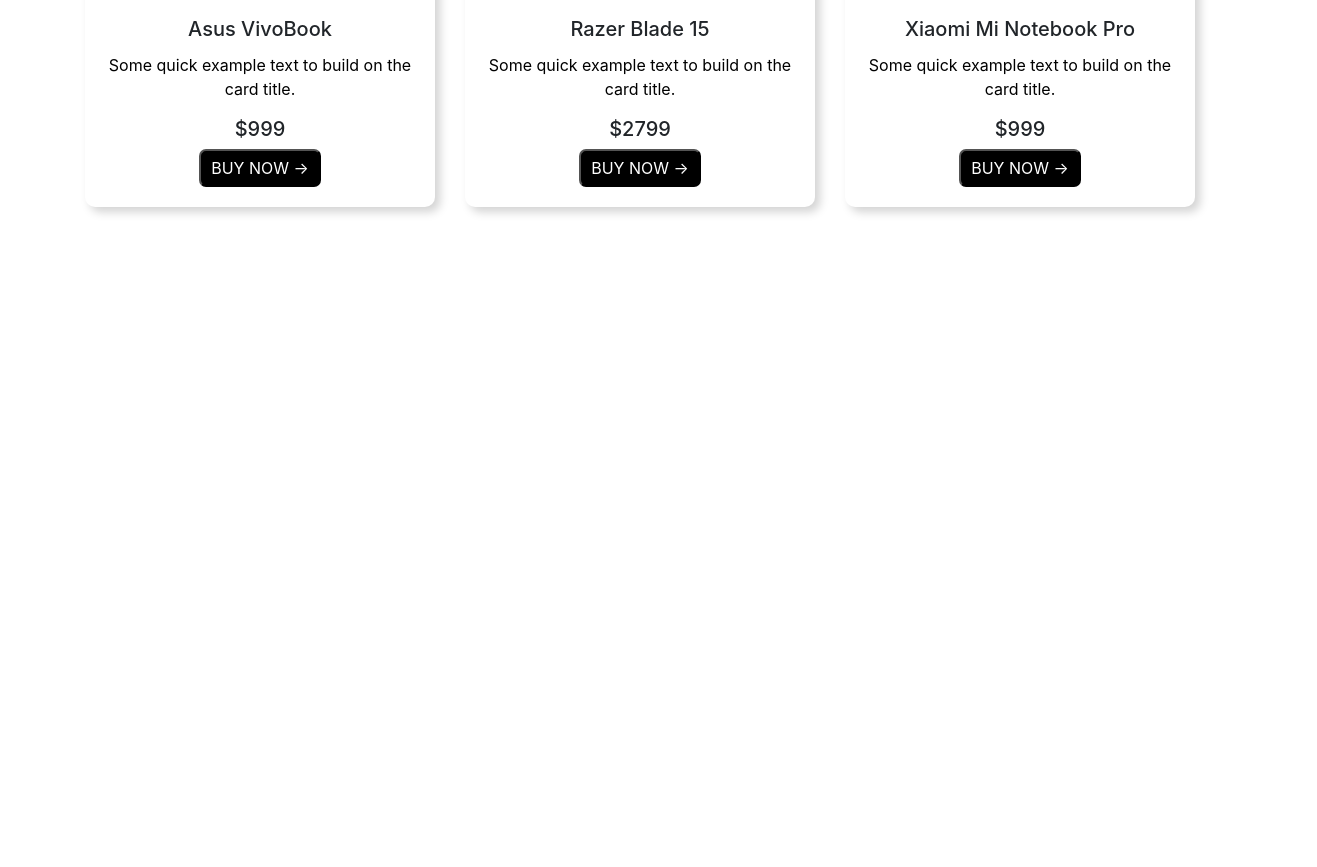
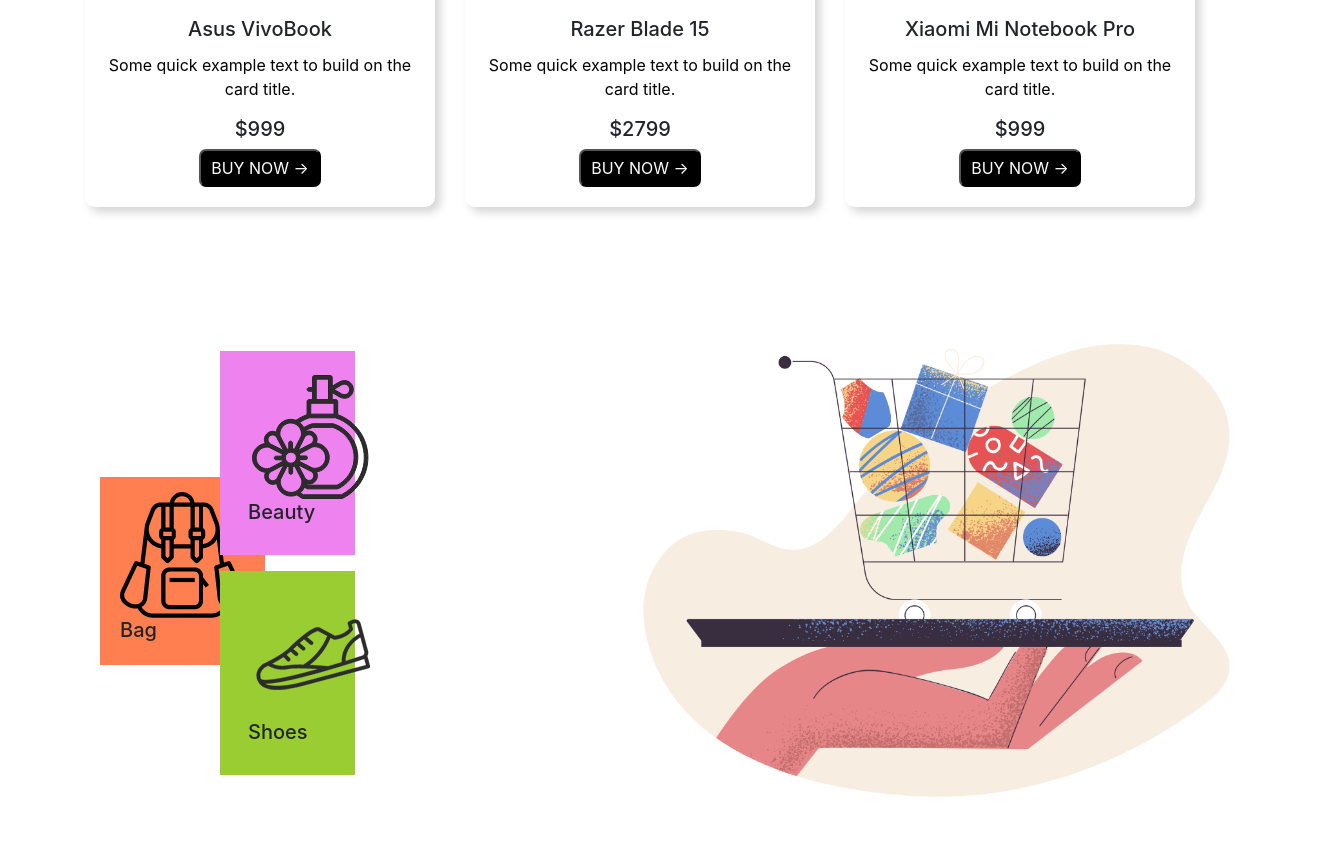
Before and after one commit to OahidZihad/hotgadget-bootstrap, a plain HTML site: page index.html in a window 1280 px wide. Shown: the part 1735-2602 px from the top of the page, 1317 px wide, since content can reach past the window. Before the commit the page ends 2012 px from the top, so only its background shows below. Drawn offline with nearby package versions, Linux system fonts and the light colour scheme.

Commit message:
Category container

```diff
--- a/index.html
+++ b/index.html
@@ -193,7 +193,35 @@
 
 
 
-
+    <div class="container categories">
+        <div class="row">
+            <div class="col-md-6 d-flex align-items-center">
+                <div class="col-md-3 d-flex justify-content-between">
+                    <div class="cat1">
+                        <img src="images/Categories/bag.png" alt="">
+                        <h5>Bag</h5>
+                    </div>
+                </div>
+                <div class="col-md-3">
+                    <div class="a row align-items-start flex-column bd-highlight mb-3">
+                        <div class="mb-auto p-2 bd-highlight">
+                            <img src="images/Categories/perfume.png" alt="">
+                            <h5>Beauty</h5>
+                        </div>
+                    </div>
+                    <div class="b row align-items-start flex-column bd-highlight mb-3">
+                        <div class="mb-auto p-2 bd-highlight">
+                            <img src="images/Categories/shoe.png" alt="">
+                            <h5>Shoes</h5>
+                        </div>
+                    </div>
+                </div>
+            </div>
+            <div class="col-md-6 d-flex justify-content-center align-items-center">
+                <img src="images/Categories/pale-order.png" alt="">
+            </div>
+        </div>
+    </div>
 
 
 
```
